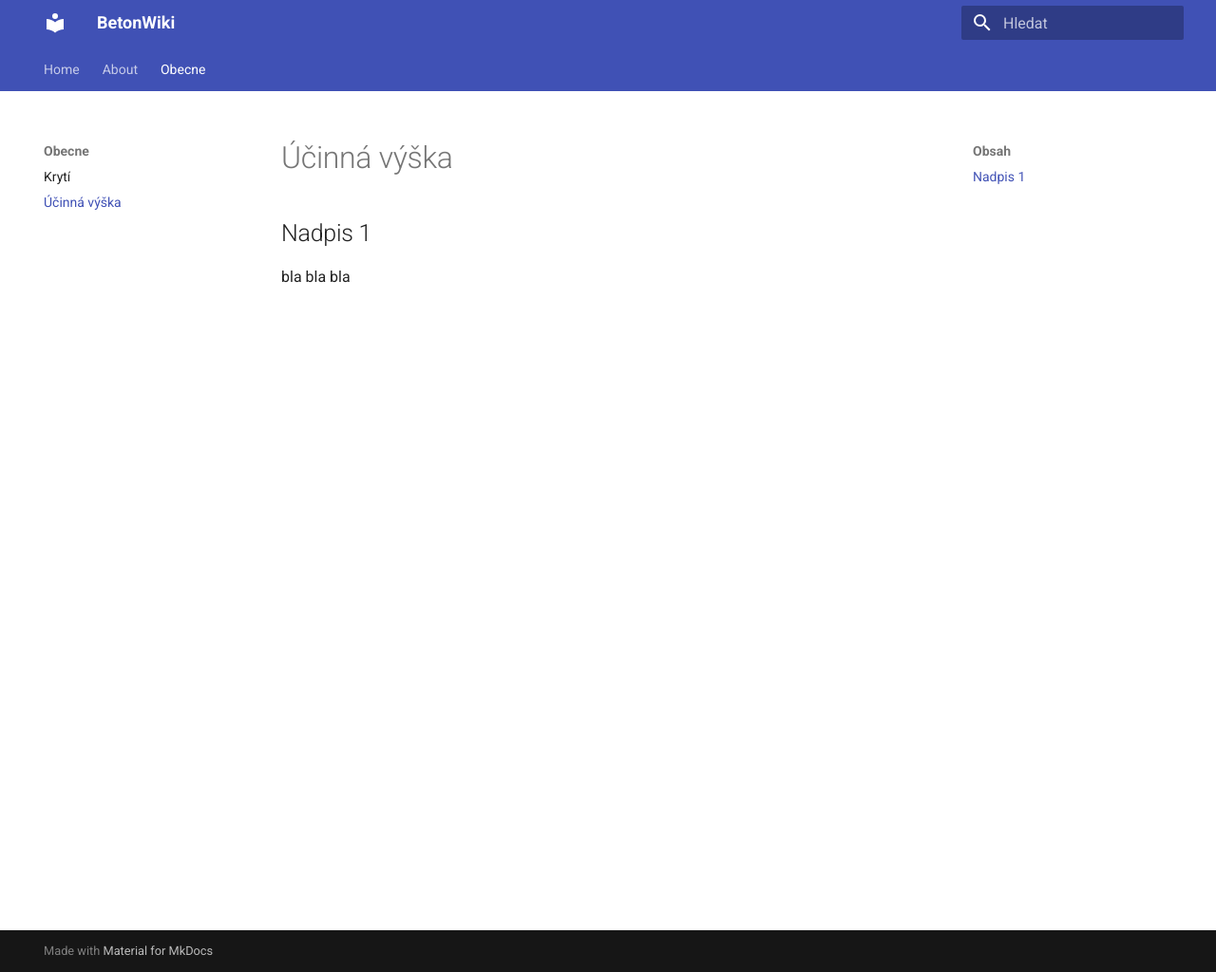
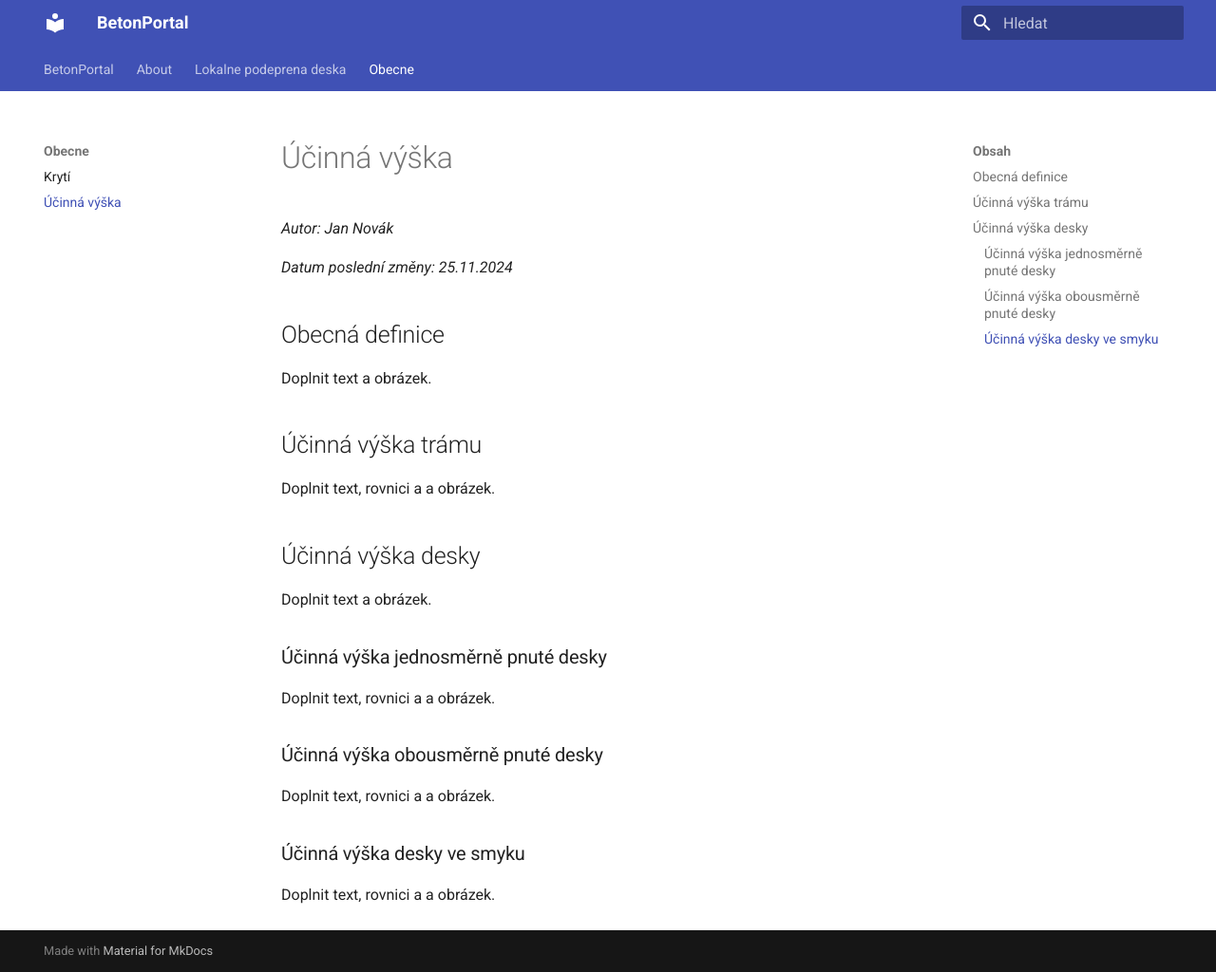
Before and after one commit to betonwiki/betonwiki, an MkDocs documentation site: the page built from docs/obecne/ucinna_vyska.md, in a window 1280 px wide and 1024 px high. Shown: the whole window at 95% size. Built offline with MkDocs 1.6.1 and Material for MkDocs 9.7.7, drawn with Linux system fonts in a browser that asks for light colours.

Commit message:
testing2

```diff
--- /dev/null
+++ b/docs/lokalne_podeprena_deska/protlaceni.md
@@ -0,0 +1,7 @@
+# Protlačení lokálně podepřené desky
+_Autor: Jan Novák_
+
+_Datum poslední změny: 25.11.2024_
+
+## Účinná výška desky ve smyku
+Viz [účinná výška desky](../obecne/ucinna_vyska.md#ucinna-vyska-desky).
--- a/docs/obecne/ucinna_vyska.md
+++ b/docs/obecne/ucinna_vyska.md
@@ -1,4 +1,22 @@
 # Účinná výška
+_Autor: Jan Novák_
 
-## Nadpis 1
-bla bla bla
+_Datum poslední změny: 25.11.2024_
+
+## Obecná definice
+Doplnit text a obrázek.
+
+## Účinná výška trámu
+Doplnit text, rovnici a a obrázek.
+
+## Účinná výška desky
+Doplnit text a obrázek.
+
+### Účinná výška jednosměrně pnuté desky
+Doplnit text, rovnici a a obrázek.
+
+### Účinná výška obousměrně pnuté desky
+Doplnit text, rovnici a a obrázek.
+
+### Účinná výška desky ve smyku
+Doplnit text, rovnici a a obrázek.
--- a/mkdocs.yml
+++ b/mkdocs.yml
@@ -1,4 +1,4 @@
-site_name: BetonWiki
+site_name: BetonPortal
 
 theme:
 #  name: readthedocs
```
Also changed, not shown: docs/index.md (+4 -2 lines).
